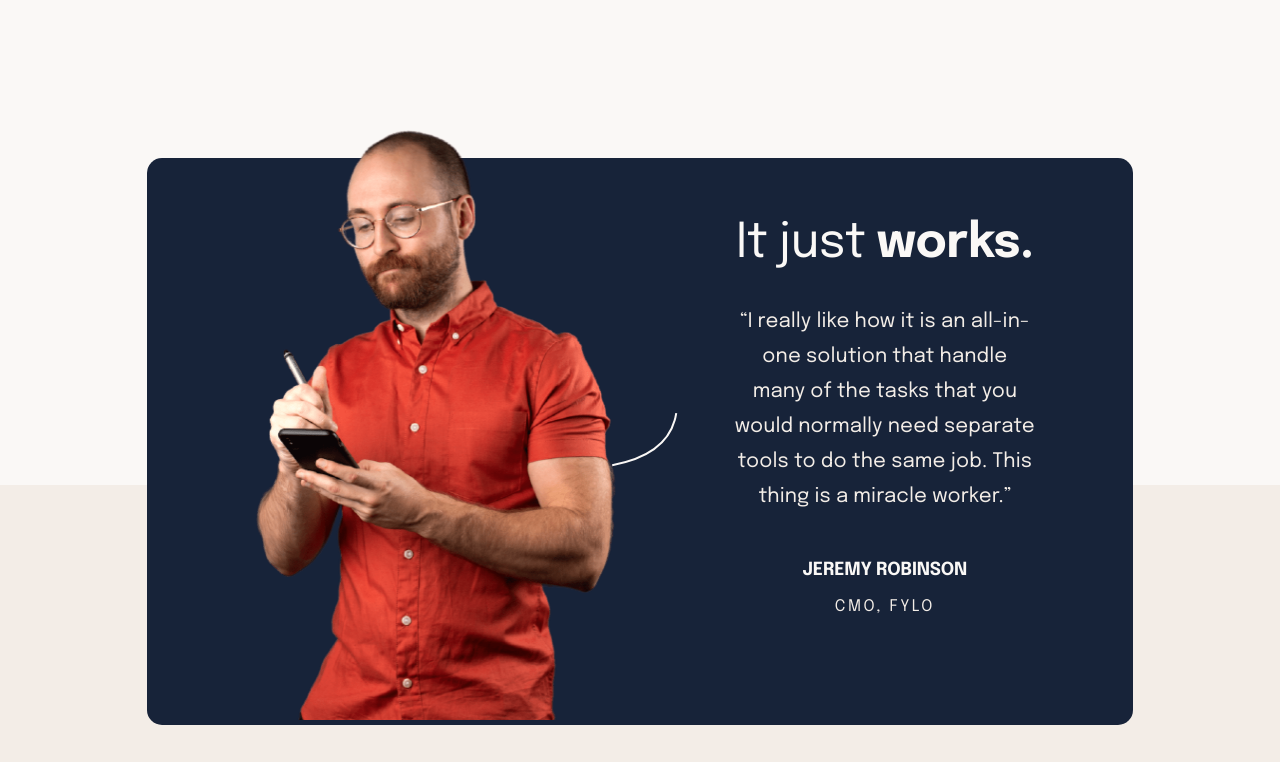
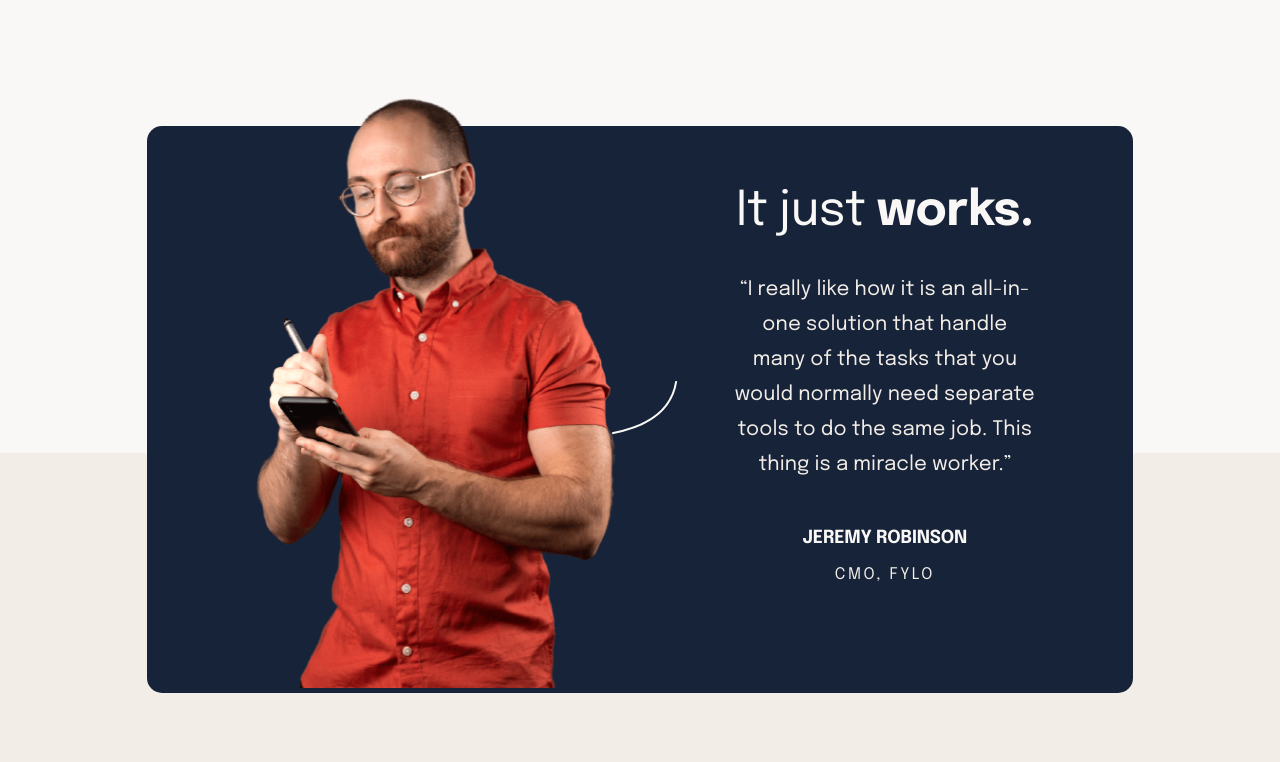
Before and after one commit to SUS137/Suite-landing-page, a plain HTML site: page index.html in a window 1280 px wide. Shown: the part 850-1612 px from the top of the page. Drawn offline with Linux system fonts and the light colour scheme.

Commit message:
Add files via upload

```diff
--- a/styles.css
+++ b/styles.css
@@ -536,7 +536,7 @@ color:var(--GrisAcero);
    display: flex;
    justify-content: space-around;
    align-items: center;
-    margin: 10rem auto -15rem;
+    margin: 8rem auto -15rem;
     padding: 4.5%;
     width:77.1%;
     max-width: 1110px;
```
